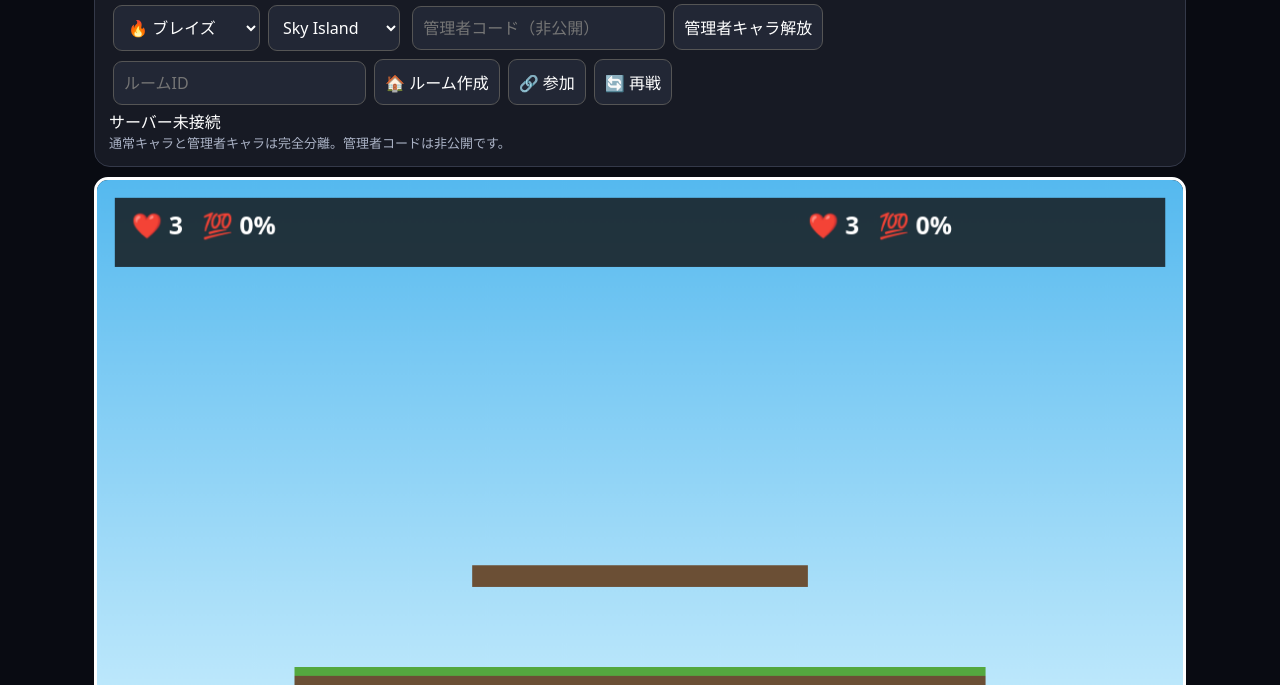
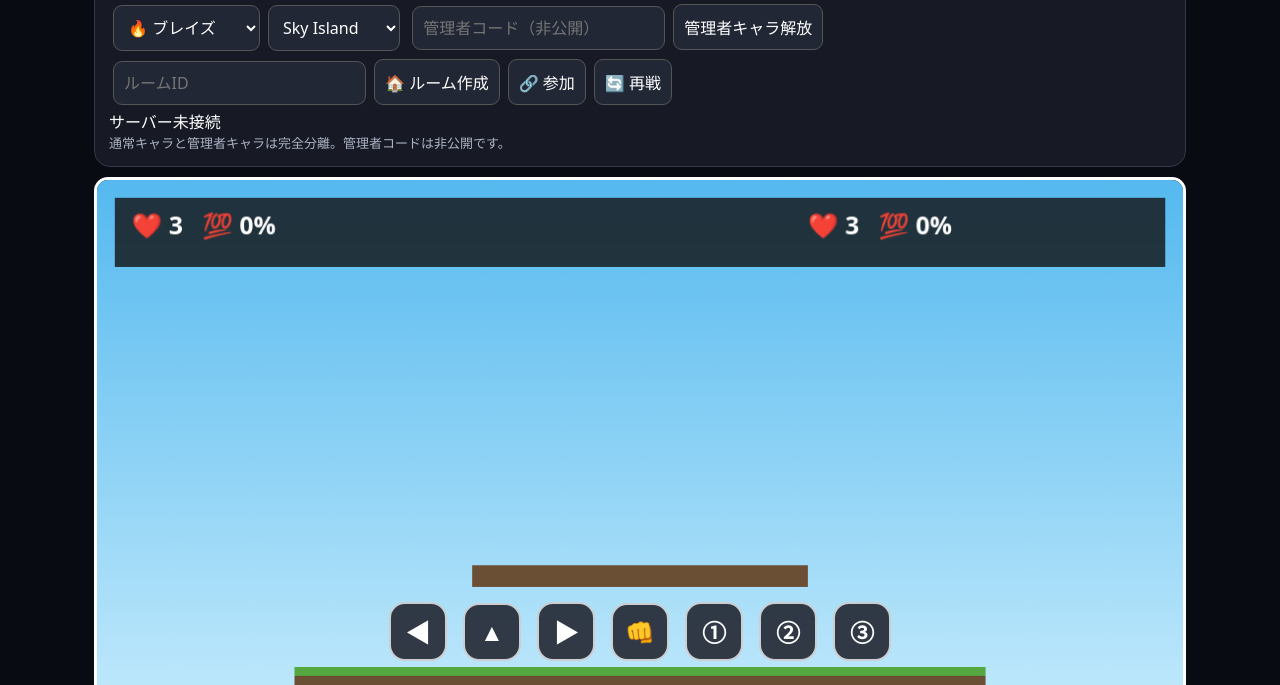
Before and after one commit to sayupiyo135-code/sumabura01, a website: page public/index.html in a window 1280 px wide. Shown: the part 115-800 px from the top of the page. Drawn offline with nearby package versions, Linux system fonts and the light colour scheme; no server answers.

Commit message:
Update index.html

```diff
--- a/public/index.html
+++ b/public/index.html
@@ -49,4 +49,67 @@ let ps=state?.players||[];ps.forEach(p=>{ctx.fillStyle=p.slot===0?"#ef4444":"#3b
 ctx.fillStyle="#111c";ctx.fillRect(18,18,1064,70);ctx.fillStyle="#fff";ctx.font="bold 25px system-ui";ctx.fillText("❤️ "+(ps[0]?.stocks??3)+"   💯 "+(Math.floor(ps[0]?.damage||0))+"%",35,55);ctx.fillText("❤️ "+(ps[1]?.stocks??3)+"   💯 "+(Math.floor(ps[1]?.damage||0))+"%",720,55);
 if(state?.phase==="result"){ctx.fillStyle="#000b";ctx.fillRect(0,0,1100,650);ctx.textAlign="center";ctx.font="bold 60px system-ui";ctx.fillText("🏆 P"+(state.winner+1)+" WIN!",550,320);ctx.textAlign="left"}requestAnimationFrame(draw)}
 draw();
-</script></body></html>
+</script>
+<div id="touchControls" aria-label="タブレット操作">
+  <button class="touchBtn move" data-action="left">◀</button>
+  <button class="touchBtn jump" data-action="jump">▲</button>
+  <button class="touchBtn move" data-action="right">▶</button>
+  <button class="touchBtn attack" data-action="attack">👊</button>
+  <button class="touchBtn special" data-action="special1">①</button>
+  <button class="touchBtn special" data-action="special2">②</button>
+  <button class="touchBtn special" data-action="special3">③</button>
+</div>
+
+<style>
+#touchControls{
+  position:fixed;
+  left:50%;
+  bottom:12px;
+  transform:translateX(-50%);
+  z-index:9999;
+  display:flex;
+  gap:8px;
+  align-items:center;
+  justify-content:center;
+  width:min(96vw,760px);
+  padding:8px;
+  box-sizing:border-box;
+  touch-action:none;
+}
+.touchBtn{
+  min-width:58px;
+  min-height:58px;
+  border:2px solid rgba(255,255,255,.75);
+  border-radius:16px;
+  background:rgba(20,20,30,.82);
+  color:#fff;
+  font-size:24px;
+  font-weight:800;
+  user-select:none;
+  -webkit-user-select:none;
+  -webkit-touch-callout:none;
+  touch-action:none;
+}
+.touchBtn:active{transform:scale(.92);background:rgba(80,80,110,.95)}
+@media (max-width:600px){
+  #touchControls{gap:5px;bottom:8px;padding:5px}
+  .touchBtn{min-width:45px;min-height:52px;font-size:20px;border-radius:13px}
+}
+</style>
+<script>
+(() => {
+  const buttons = document.querySelectorAll("#touchControls .touchBtn");
+  buttons.forEach(btn => {
+    const action = btn.dataset.action;
+    const send = e => {
+      e.preventDefault();
+      if (typeof socket !== "undefined" && socket && socket.connected) {
+        socket.emit("input", {action});
+      }
+    };
+    btn.addEventListener("pointerdown", send, {passive:false});
+    btn.addEventListener("touchstart", send, {passive:false});
+  });
+})();
+</script>
+</body></html>
```
